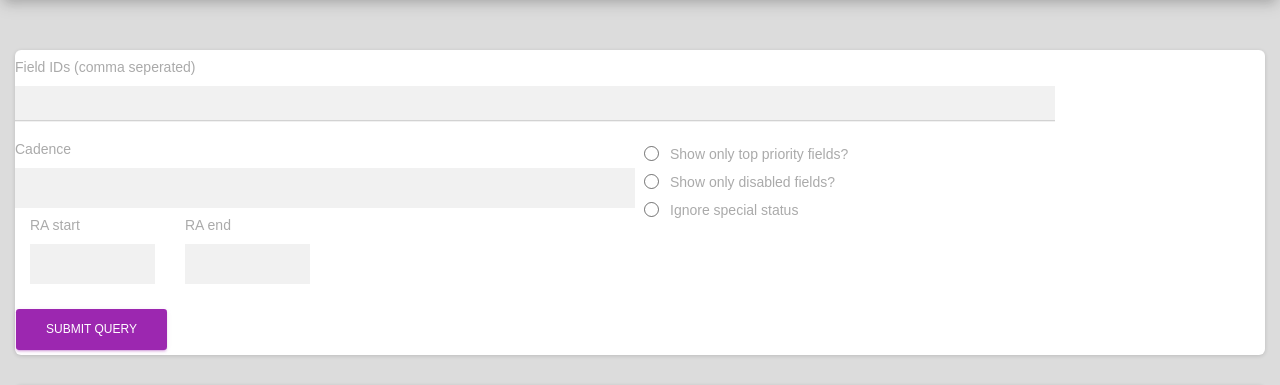
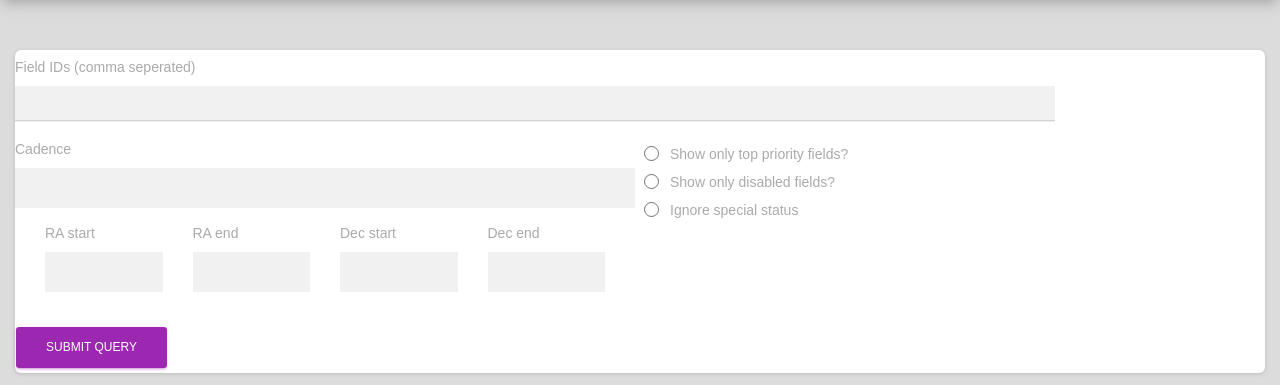
Before and after one commit to sdss/kronos, a Python web app: template python/kronos/templates/fieldQuery.html in a window 1280 px wide. Shown: the part 74-459 px from the top of the page. Run offline with Jinja, Linux system fonts and the light colour scheme; the template is opened without the code that fills it, so the values that code supplies are empty; some libraries are stand-ins or nearby versions.

Commit message:
add dec select to field query

```diff
--- a/python/kronos/templates/fieldQuery.html
+++ b/python/kronos/templates/fieldQuery.html
@@ -92,6 +92,7 @@
     <div class="form-group col-md-6">
       <label for="cadenceSelect">Cadence</label>
       <input id="cadenceSelect" type="text" name="cadence" {% if chosenCadence != "none" %} value="{{chosenCadence}}" {% else %} placeholder="Cadence" {% endif %}>
+      <div class="form-group col-md-12">
         <div class="form-group col-md-3">
           <label for="ra0Select">RA start</label>
           <input id="ra0Select" type="text" name="ra0Select" value="{{ra_range[0]}}">
@@ -99,6 +100,15 @@
         <div class="form-group col-md-3">
           <label for="ra1Select">RA end</label>
           <input id="ra1Select" type="text" name="ra1Select" value="{{ra_range[1]}}">
+        </div>
+        <div class="form-group col-md-3">
+          <label for="dec0Select">Dec start</label>
+          <input id="dec0Select" type="text" name="dec0Select" value="{{dec_range[0]}}">
+        </div>
+        <div class="form-group col-md-3">
+          <label for="dec1Select">Dec end</label>
+          <input id="dec1Select" type="text" name="dec1Select" value="{{dec_range[1]}}">
+        </div>
       </div>
     </div>
     <div class="form-group col-md-6">
```
Also changed, not shown: python/kronos/controllers/fieldQuery.py (+11 -1 lines), python/kronos/dbConvenience.py (+6 -2 lines). Lines whose indentation alone changed are shown as unchanged.
